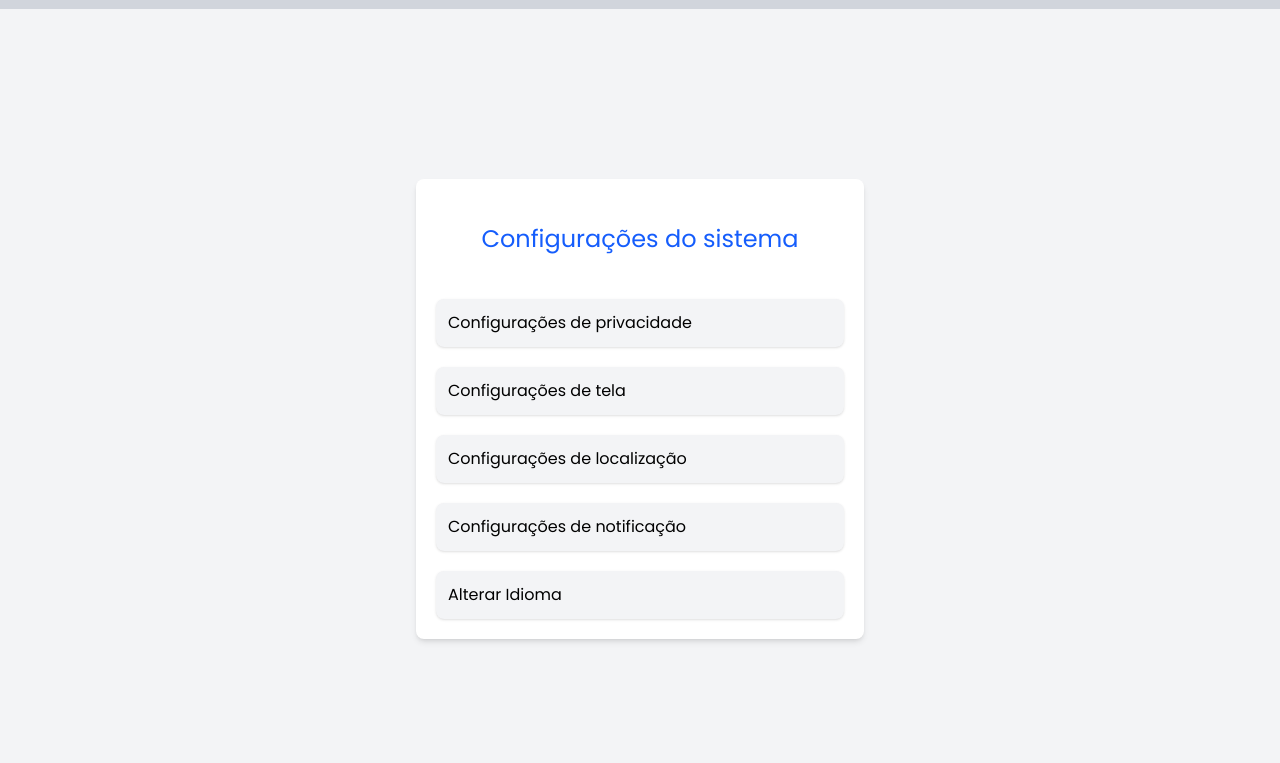
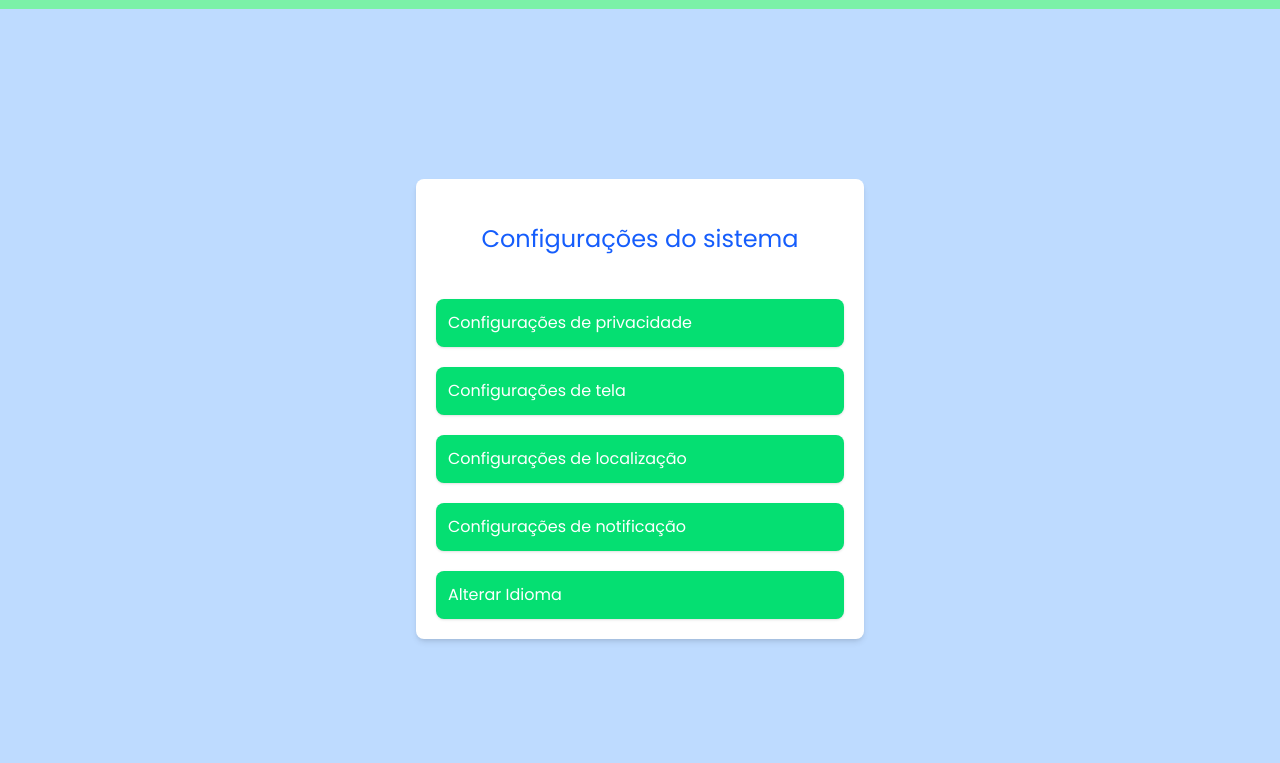
Before and after one commit to LeonardoCCR/trabalho-disciplina-IHC, a website: page src/tela_inicial/configuracoes.html in a window 1280 px wide. Shown: the part 115-878 px from the top of the page. Drawn offline with Linux system fonts and the light colour scheme.

Commit message:
fazendo correções

```diff
--- a/src/tela_inicial/configuracoes.html
+++ b/src/tela_inicial/configuracoes.html
@@ -11,7 +11,7 @@
 </head>
 
 <body class="font-[Poppins] bg-gray-200">
-    <header class="hidden lg:flex flex-row justify-center items-center bg-gray-300 p-3 gap-8">
+    <header class="hidden lg:flex flex-row justify-center items-center bg-green-300 p-3 gap-8">
         <div>
             <a id="botao_conta" href="perfil.html" class="flex flex-col items-center p-3 gap-2 rounded-lg"
                 onclick="styleBotao('botao_conta')">
@@ -35,31 +35,31 @@
         </div>
     </header>
 
-    <main class="bg-gray-100 min-h-screen flex justify-center items-center p-6">
+    <main class="bg-blue-200 min-h-screen flex justify-center items-center p-6">
         <div class="bg-white p-5 flex flex-col w-full max-w-md justify-center items-center gap-5 rounded-lg shadow-md">
             <div class="p-6">
                 <h1 class="text-2xl text-center text-blue-600">Configurações do sistema</h1>
             </div>
             <div class="flex flex-col gap-5 w-full max-w-md">
                 <button
-                    class="flex w-full bg-gray-100 p-3 rounded-lg shadow-sm hover:shadow-md transition duration-300">Configurações
+                    class="flex w-full bg-green-400 text-white p-3 rounded-lg shadow-sm hover:shadow-md transition duration-300">Configurações
                     de privacidade</button>
                 <button
-                    class="flex w-full bg-gray-100 p-3 rounded-lg shadow-sm hover:shadow-md transition duration-300">Configurações
+                    class="flex w-full bg-green-400 text-white p-3 rounded-lg shadow-sm hover:shadow-md transition duration-300">Configurações
                     de tela</button>
                 <button
-                    class="flex w-full bg-gray-100 p-3 rounded-lg shadow-sm hover:shadow-md transition duration-300">Configurações
+                    class="flex w-full bg-green-400 text-white p-3 rounded-lg shadow-sm hover:shadow-md transition duration-300">Configurações
                     de localização</button>
                 <button
-                    class="flex w-full bg-gray-100 p-3 rounded-lg shadow-sm hover:shadow-md transition duration-300">Configurações
+                    class="flex w-full bg-green-400 text-white p-3 rounded-lg shadow-sm hover:shadow-md transition duration-300">Configurações
                     de notificação</button>
                 <button
-                    class="flex w-full bg-gray-100 p-3 rounded-lg shadow-sm hover:shadow-md transition duration-300">Alterar
+                    class="flex w-full bg-green-400 text-white p-3 rounded-lg shadow-sm hover:shadow-md transition duration-300">Alterar
                     Idioma</button>
             </div>
         </div>
     </main>
-    <footer class="flex md:hidden flex-row justify-center items-center text-center bg-gray-300 p-3 gap-8">
+    <footer class="flex md:hidden flex-row justify-center items-center text-center bg-green-300 p-3 gap-8">
         <div>
             <a id="botao_conta" href="perfil.html" class="flex flex-col items-center p-3 gap-2 rounded-lg"
                 onclick="styleBotao('botao_conta')">
```
Also changed, not shown: src/tela_inicial/confirmar.html (+3 -3 lines), src/tela_inicial/perfil.html (+3 -3 lines), src/tela_inicial/tela_inicial.html (+2 -2 lines), src/tela_inicial/viagens_recentes.html (+3 -3 lines), src/output.css.
